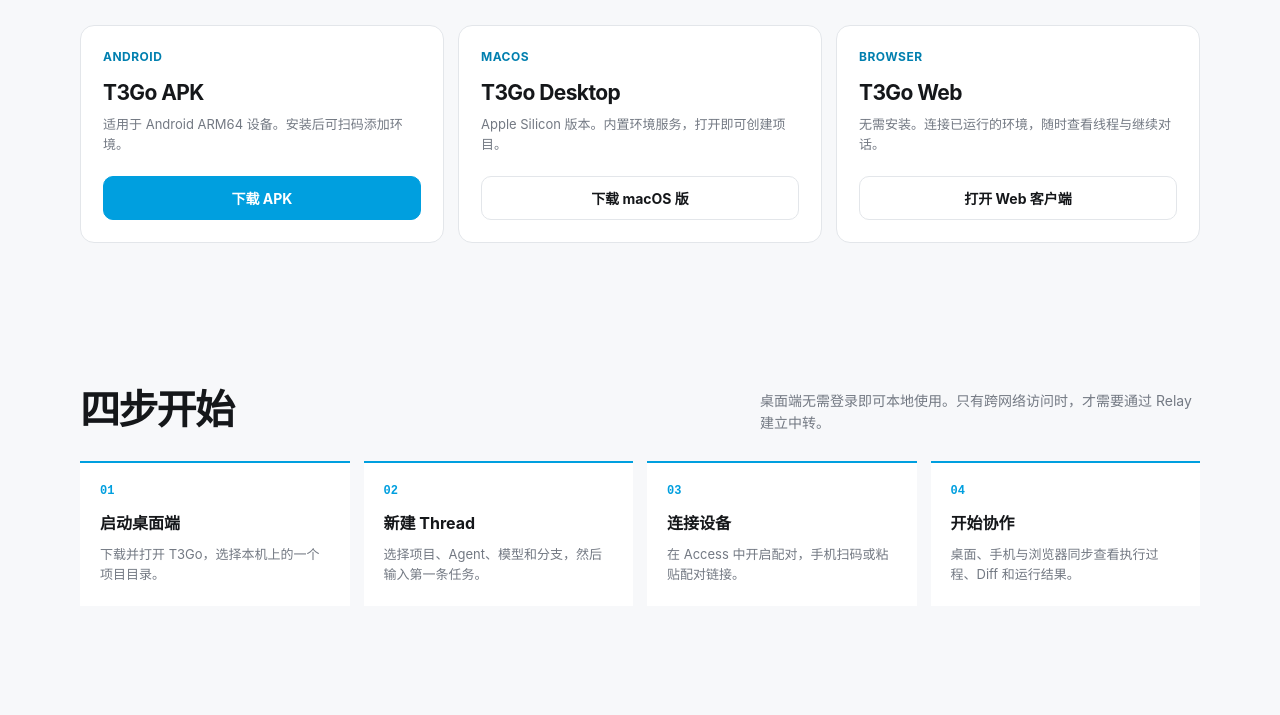
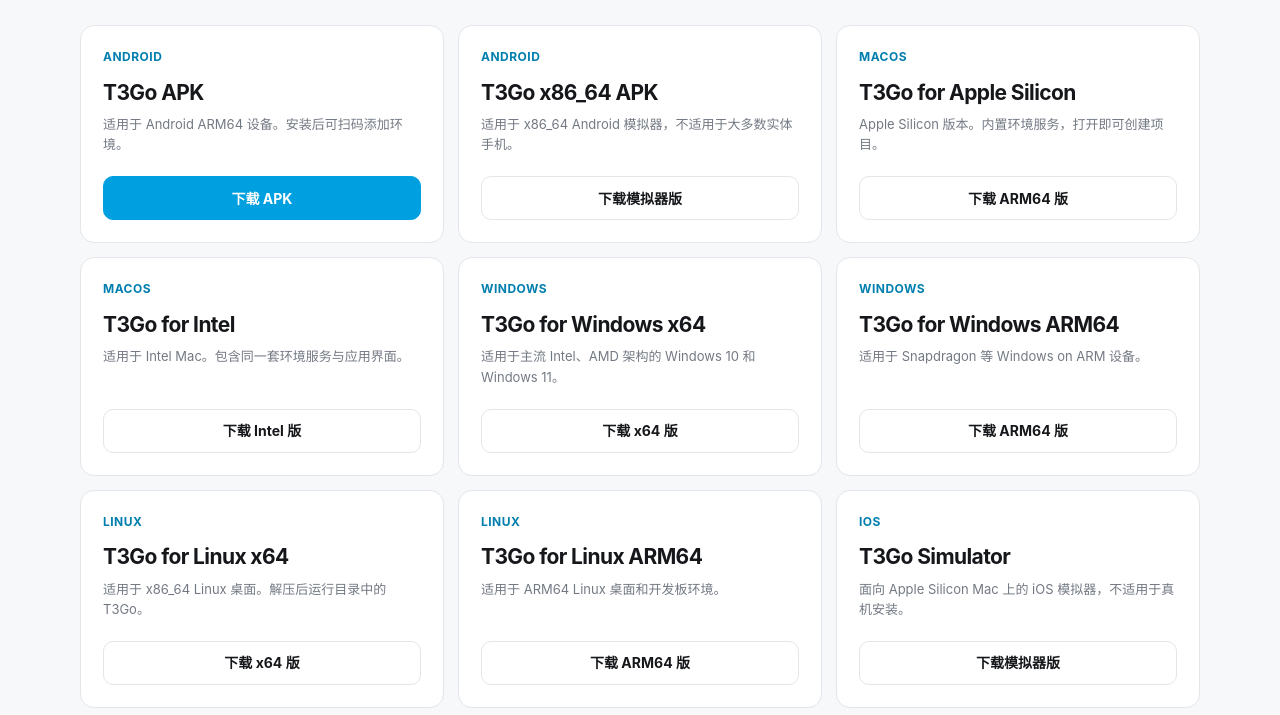
Before and after one commit to tk103331/t3go, a plain HTML site: page web/index.html in a window 1280 px wide. Shown: the part 725-1440 px from the top of the page. Drawn offline with Linux system fonts and the light colour scheme.

Commit message:
Publish additional client platforms

```diff
--- a/web/index.html
+++ b/web/index.html
@@ -143,10 +143,52 @@
         <a class="button primary" href="/t3go-android-arm64.apk" download>下载 APK</a>
       </article>
       <article class="download-card">
+        <span class="platform">Android</span>
+        <h3>T3Go x86_64 APK</h3>
+        <p>适用于 x86_64 Android 模拟器，不适用于大多数实体手机。</p>
+        <a class="button" href="/T3Go-0.1.0-android_x64.apk" download>下载模拟器版</a>
+      </article>
+      <article class="download-card">
         <span class="platform">macOS</span>
-        <h3>T3Go Desktop</h3>
+        <h3>T3Go for Apple Silicon</h3>
         <p>Apple Silicon 版本。内置环境服务，打开即可创建项目。</p>
-        <a class="button" href="/T3Go-0.1.0-macos_arm64.zip" download>下载 macOS 版</a>
+        <a class="button" href="/T3Go-0.1.0-macos_arm64.zip" download>下载 ARM64 版</a>
+      </article>
+      <article class="download-card">
+        <span class="platform">macOS</span>
+        <h3>T3Go for Intel</h3>
+        <p>适用于 Intel Mac。包含同一套环境服务与应用界面。</p>
+        <a class="button" href="/T3Go-0.1.0-macos_x64.zip" download>下载 Intel 版</a>
+      </article>
+      <article class="download-card">
+        <span class="platform">Windows</span>
+        <h3>T3Go for Windows x64</h3>
+        <p>适用于主流 Intel、AMD 架构的 Windows 10 和 Windows 11。</p>
+        <a class="button" href="/T3Go-0.1.0-windows_x64.zip" download>下载 x64 版</a>
+      </article>
+      <article class="download-card">
+        <span class="platform">Windows</span>
+        <h3>T3Go for Windows ARM64</h3>
+        <p>适用于 Snapdragon 等 Windows on ARM 设备。</p>
+        <a class="button" href="/T3Go-0.1.0-windows_arm64.zip" download>下载 ARM64 版</a>
+      </article>
+      <article class="download-card">
+        <span class="platform">Linux</span>
+        <h3>T3Go for Linux x64</h3>
+        <p>适用于 x86_64 Linux 桌面。解压后运行目录中的 T3Go。</p>
+        <a class="button" href="/T3Go-0.1.0-linux_x64.tar.gz" download>下载 x64 版</a>
+      </article>
+      <article class="download-card">
+        <span class="platform">Linux</span>
+        <h3>T3Go for Linux ARM64</h3>
+        <p>适用于 ARM64 Linux 桌面和开发板环境。</p>
+        <a class="button" href="/T3Go-0.1.0-linux_arm64.tar.gz" download>下载 ARM64 版</a>
+      </article>
+      <article class="download-card">
+        <span class="platform">iOS</span>
+        <h3>T3Go Simulator</h3>
+        <p>面向 Apple Silicon Mac 上的 iOS 模拟器，不适用于真机安装。</p>
+        <a class="button" href="/T3Go-0.1.0-ios_simulator.zip" download>下载模拟器版</a>
       </article>
       <article class="download-card">
         <span class="platform">Browser</span>
```
